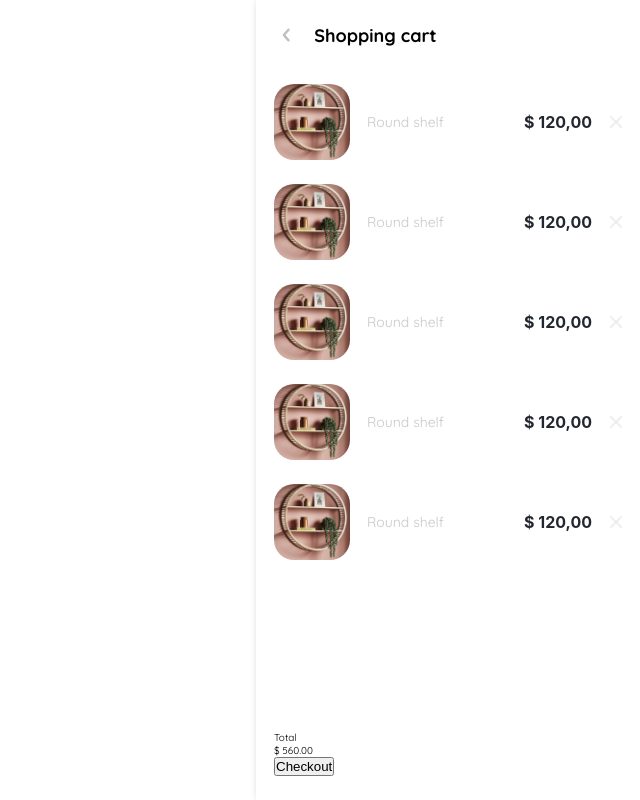
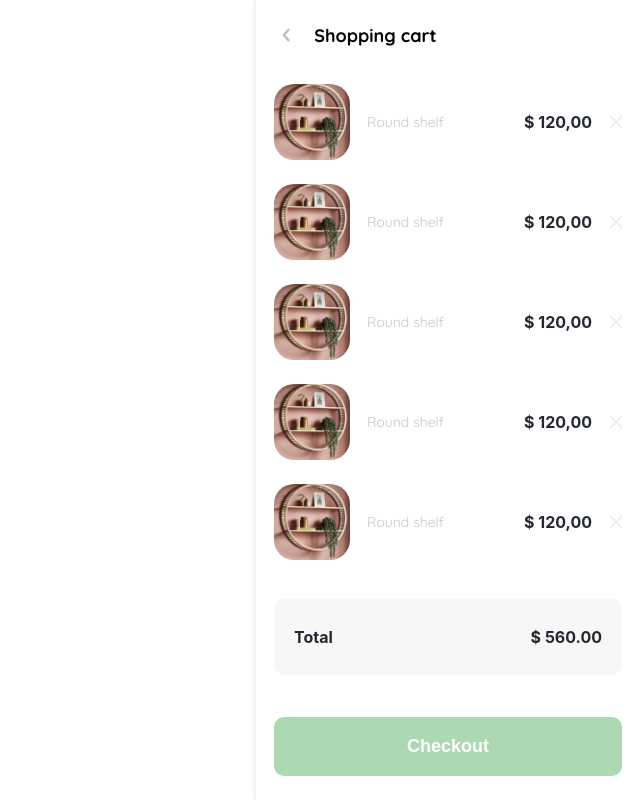
Before and after one commit to itsAmauriDev/YardSale, a React app: page /ShoppingCart in a window 1280 px wide. Shown: the whole page, without its empty margins (640-1280 px from the left). Built offline with nearby package versions, Linux system fonts and the light colour scheme.

Commit message:
Fix ShoppingCart styles

```diff
--- a/src/styles/ShoppingCart.scss
+++ b/src/styles/ShoppingCart.scss
@@ -11,7 +11,8 @@
   padding: 2.4rem 1.8rem;
   box-shadow: 0px 0px 6px 0px #0000001f;
 
-  .shopping-cart__items {
+  .shopping-cart__items,
+  .shopping-cart__checkout {
     display: grid;
     grid-template-rows: auto;
     gap: 2.4rem;
@@ -68,13 +69,14 @@
       }
     }
 
-    .mini-card--product > img {
+    .mini-card--product > {
+      img {
         padding-left: 1.8rem;
         height: 1.2rem;
         cursor: pointer;
       }
+    }
 
-    .shopping-cart__checkout {
     .mini-card--total {
       background-color: $text-input-field;
       width: 100%;
@@ -90,13 +92,12 @@
       font-weight: bold;
       height: 5.9rem;
       width: 100%;
+    }
 
     .button--primary {
       border: none;
       background-color: $hospital-green;
       color: $white;
-        }
-      }
     }
   }
 
```
Lines whose indentation alone changed are shown as unchanged.
